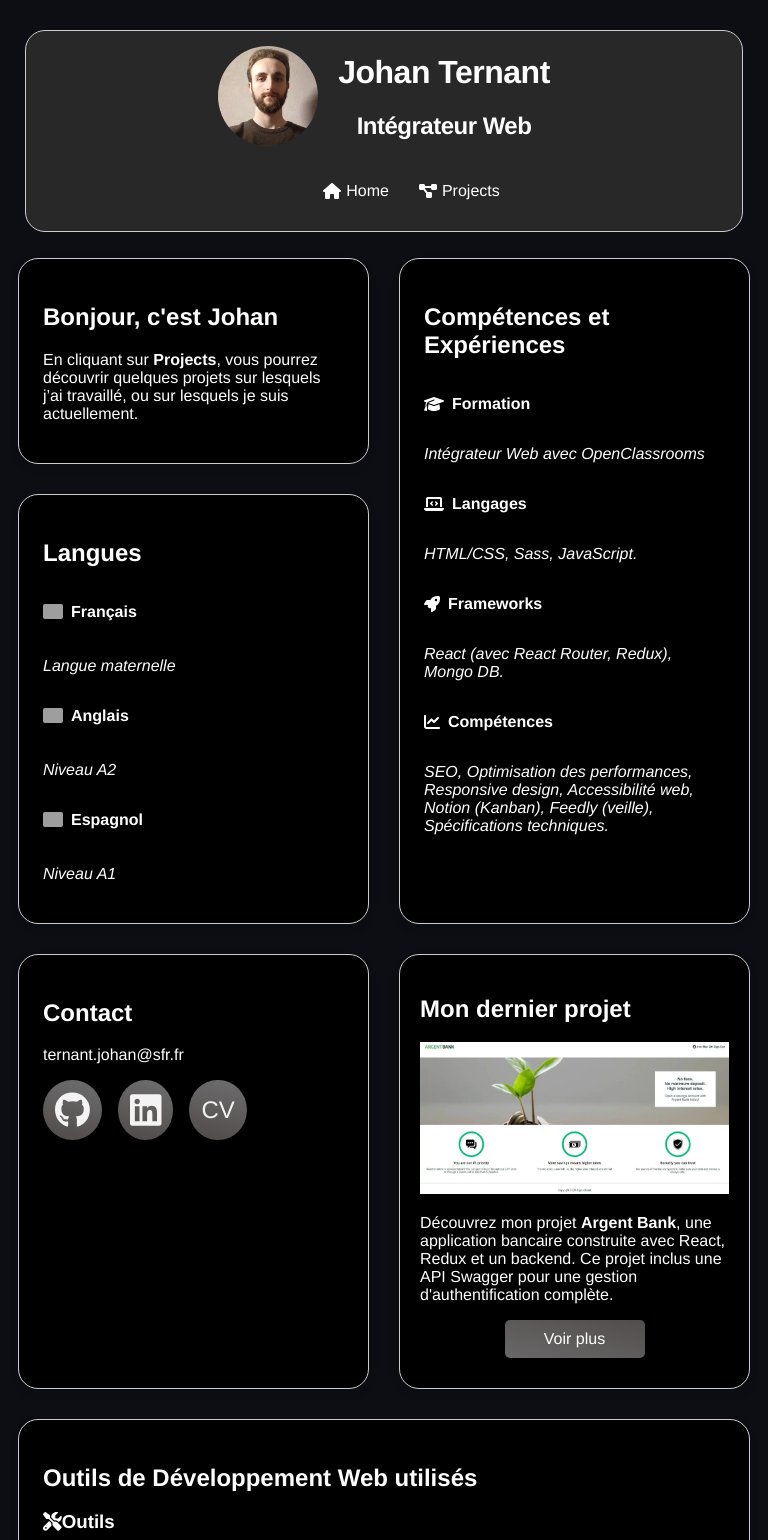
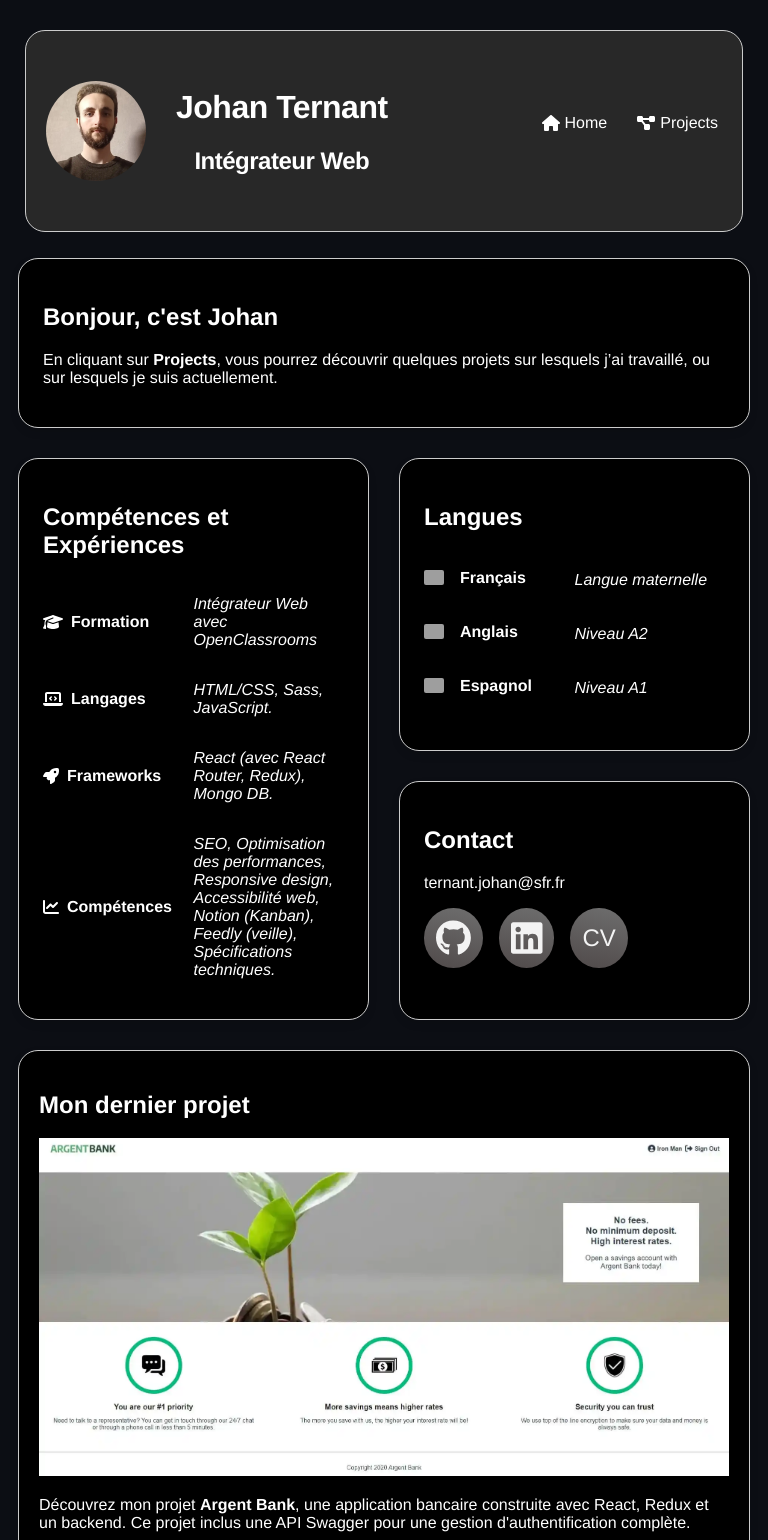
Before and after one commit to Johan-Tnt/Mon-Portfolio-Johan-Ternant, a React (Vite) app in the folder portfolio-johan-ternant/: page / in a window 768 px wide. Shown: the top 1540 px of the page. Built offline with nearby package versions, Linux system fonts and the light colour scheme; grey boxes are pictures that could not be loaded.

Commit message:
Media Queries Mobile First bug fixes + Bento Design for projects.

```diff
--- a/portfolio-johan-ternant/src/sass/footer.scss
+++ b/portfolio-johan-ternant/src/sass/footer.scss
@@ -1,12 +1,10 @@
 //Code éditer par Johan
 .footer {
   display: flex;
-  //margin-top: 50px;
   justify-content: center;
   background-color: #282828;
   border: 1px solid #ccc;
   border-radius: 20px;
-  //margin: 40px;
   margin-bottom: 30px;
   margin-left: 25px;
   margin-right: 25px;
--- a/portfolio-johan-ternant/src/sass/header.scss
+++ b/portfolio-johan-ternant/src/sass/header.scss
@@ -3,13 +3,13 @@
   display: flex;
   align-items: center;
   background-color: #282828;
-  height: 200px;
   border: 1px solid #ccc;
   border-radius: 20px;
-  //margin: 40px;
   margin-top: 30px;
   margin-left: 25px;
   margin-right: 25px;
+  height: 420px;
+  justify-content: center;
 }
 .header nav a {
   display: flex;
@@ -24,14 +24,21 @@
   width: 100px;
   border-radius: 100px;
   margin: 20px;
+  position: relative;
+  left: 55px;
+  margin: 0;
 }
 .navigation {
   position: absolute;
-  right: 50px;
+  margin-top: 150px;
+  right: initial;
 }
 .ul_navigation {
   display: flex;
   gap: 15px;
+  flex-direction: column;
+  margin-top: 120px;
+  margin-right: 60px;
 }
 .li_navigation {
   text-decoration: none;
@@ -47,61 +54,46 @@
 .information_profile {
   cursor: pointer;
   letter-spacing: -0.5px;
-  margin-left: 10px;
+  margin-right: 20px;
+  text-align: center;
 }
 .profile_dev {
-  display: flex;
-  align-items: center;
+  display: initial;
+  padding-left: 20px;
+  margin-bottom: 70px;
 }
 .icon_header {
   left: 15px;
   position: relative;
 }
 
-//Media Querries
-@media (max-width: 425px) {
+//Media Queries "Mobile first"
+@media (min-width: 768px) {
   .header {
-    height: 420px;
-    justify-content: center;
+    height: 200px;
+    justify-content: initial;
   }
   .navigation {
-    margin-top: 150px;
-    right: initial;
-  }
-  .ul_navigation {
-    flex-direction: column;
-    margin-top: 120px;
-    margin-right: 60px;
-  }
-  .profile_dev {
-    //margin-bottom: 130px;
-    display: initial;
-    padding-left: 20px;
-  }
-  .img_johan {
-    left: 55px;
-    position: relative;
-    margin: 0;
-  }
-}
-
-@media (max-width: 768px) {
-  .header {
-    justify-content: center;
-  }
-  .navigation {
-    margin-top: 120px;
-    right: initial;
+    margin-top: 0;
+    right: 50px;
   }
   .ul_navigation {
     flex-direction: initial;
+    margin-top: 0;
+    margin-right: 0;
   }
   .profile_dev {
-    margin-bottom: 70px;
+    display: flex;
+    align-items: center;
+    padding-left: 0;
+    margin-bottom: 0;
+  }
+  .img_johan {
+    position: initial;
+    left: 0;
+    margin: 20px;
   }
   .information_profile {
-    margin-left: initial;
-    margin-right: 20px;
-    text-align: center;
+    margin-left: 10px;
   }
 }
--- a/portfolio-johan-ternant/src/sass/home.scss
+++ b/portfolio-johan-ternant/src/sass/home.scss
@@ -1,53 +1,19 @@
 //Code éditer par Johan
 //Code principal du menu "home"
-
 .home {
-  //padding: 2rem 1rem;
   padding: 1rem 0.5rem;
 
   //Content la mise en page des boites Bento avec "display grid"
   .bento-grid {
     display: grid;
-    //grid-template-columns: 1fr;
-    //gap: 1.5rem;
-    //margin-top: 50px;
-    grid-template-columns: repeat(auto-fill, minmax(300px, 1fr));
-    grid-template-rows: repeat(3, auto);
-    gap: 30px;
-    padding: 20px;
+    grid-template-columns: 1fr;
+    gap: 20px;
+    padding: 10px;
   }
-
   .bento-box {
     border: 1px solid #ccc;
-  }
-  /*.box-presentation {
-    grid-column: span 2; //Exemple pour que cette boîte occupe deux colonnes
-  }*/
-
-  /*.box-skills {
-    //grid-column: span 2; //Exemple pour que cette boîte occupe deux colonnes
-    grid-row: span 2; //Et occupe deux lignes
-  }*/
-
-  .box-languages {
-    grid-column: span 1;
-    grid-row: span 1;
-  }
-
-  .box-social {
-    grid-column: span 1;
-    grid-row: span 1;
-  }
-
-  .box-last-projects {
-    grid-column: span 2;
-    grid-row: span 2; //Cette boîte prend plus de place
-  }
-
-  .box-web-tools {
-    //grid-column: span 2;
-    //grid-row: span 1;
-    height: auto;
+    border-radius: 20px;
+    box-shadow: 0 4px 8px rgba(0, 0, 0, 0.1);
   }
 
   //Contient le tableau de la Box Compétences et Expériences
@@ -55,14 +21,12 @@
     display: grid;
     grid-template-columns: 1fr 1fr;
   }
-
   .skills-item h3 {
     display: flex;
     align-items: center;
     gap: 0.5rem;
-    font-size: 1.1rem;
+    font-size: 1rem;
   }
-
   .skills-item p {
     font-style: italic;
   }
@@ -75,18 +39,16 @@
     border-radius: 2px;
     height: auto;
   }
-
   .languages-item {
     display: grid;
     grid-template-columns: 1fr 1fr;
   }
-
   .languages-item h3 {
     display: flex;
     align-items: center;
-    font-size: 1.1rem;
+    gap: 0.5rem;
+    font-size: 1rem;
   }
-
   .languages-item p {
     margin-top: 20px;
     font-style: italic;
@@ -151,11 +113,6 @@
 //Box Contact
 .contact_button {
   display: flex;
-  /*background: var(
-    --Button-Gradient,
-    linear-gradient(193deg, #504a4a -11.44%, #6e6e6e 123.93%)
-  );*/
-  //box-shadow: 0px 4px 10px 0px rgba(0, 0, 0, 0.25);
   background: linear-gradient(193deg, #6e6e6e, #504a4a);
   box-shadow: 0px 4px 12px rgba(0, 0, 0, 0.3);
   border-radius: 50%;
@@ -175,12 +132,32 @@
   }
 }
 
-//Media queries
-@media (max-width: 320px) {
-  .home {
-    .skills-grid {
-      display: block;
+//Media Queries "Mobile first"
+//Contient la mise en page visuel du Bento Design
+@media (min-width: 768px) {
+  .home .bento-grid {
+    grid-template-columns: repeat(2, 1fr);
+    gap: 30px;
   }
+  .box-presentation {
+    grid-column: span 2;
+  }
+  .box-skills {
+    grid-row: span 3;
+  }
+  .box-last-projects {
+    grid-column: span 2;
+  }
+  .box-social {
+    grid-column: span 1;
+    grid-row: span 2;
+  }
+  .box-web-tools {
+    grid-column: span 2;
+  }
+  .box-languages {
+    grid-column: span 1;
+    grid-row: span 1;
   }
 }
 
@@ -188,83 +165,39 @@
   .home .bento-grid {
     grid-template-columns: repeat(3, 1fr);
   }
+  .box-presentation {
+    grid-column: span 3;
+    grid-row: span 3;
   }
-
-@media (max-width: 768px) {
-  .home {
-    .bento-grid {
-      grid-template-columns: 1fr; //Pour les petits écrans, on passe en une seule colonne
-      gap: 20px;
-      padding: 10px; //Réduction du padding pour les écrans plus petits
+  .box-skills {
+    grid-row: span 2;
+    grid-column: span 2;
   }
-
-    .box-presentation {
-      grid-column: span 1; //Cette boîte occupe toute la largeur
+  .box-last-projects {
+    grid-column: span 3;
   }
-
-    .box-skills {
-      grid-column: span 1;
-    }
-
-    .box-last-projects {
-      grid-column: span 1; //Cette boîte occupe une seule colonne
+  .home .box-social {
     grid-row: span 1;
   }
-
-    .skills-item,
-    .languages-item {
-      grid-template-columns: 1fr; //Les tableaux deviennent une seule colonne
-    }
-
-    .skills-item h3,
-    .languages-item h3 {
-      font-size: 1rem; //Réduction de la taille des titres pour les petits écrans
-    }
-
-    .button-link {
-      width: 90%; //Le bouton devient plus large sur les petits écrans
-      padding: 10px;
-    }
+  .box-web-tools {
+    grid-column: span 3;
   }
 }
 
-@media (min-width: 768px) and (max-width: 1024px) {
-  .home .bento-grid {
-    grid-template-columns: repeat(
-      2,
-      1fr
-    ); //Disposition à 2 colonnes pour les tablettes
-    //gap: 20px
-    gap: 30px;
+@media (min-width: 1440px) {
+  .box-presentation {
+    grid-column: span 1;
+    grid-row: span 1;
   }
-
-  .box-presentation {
-    grid-column: span 2; //Cette boîte occupe deux colonnes
+  .box-skills {
+    grid-row: span 1;
+    grid-column: span 1;
   }
-
-  .box-skills {
-    grid-row: span 2; //Et occupe deux lignes
-  }
-
   .box-last-projects {
-    grid-column: span 2; //Elle reste grande sur tablette
-  }
-
-  .box-web-tools {
+    grid-row: span 2;
     grid-column: span 2;
   }
-
-  .skills-item,
-  .languages-item {
-    grid-template-columns: 1fr 1fr; //Le tableau devient 2 colonnes sur tablette
-  }
-
-  .skills-item h3,
-  .languages-item h3 {
-    font-size: 1.2rem; //Légère augmentation de la taille des titres
-  }
-
-  .button-link {
-    width: auto; //Le bouton reprend sa largeur naturelle
+  .box-web-tools {
+    grid-column: span 1;
   }
 }
--- a/portfolio-johan-ternant/src/sass/projects.scss
+++ b/portfolio-johan-ternant/src/sass/projects.scss
@@ -1,11 +1,23 @@
 //Code éditer par Johan
-.section_projects {
+/*.section_projects {
   gap: 25px;
   display: flex;
   flex-wrap: wrap;
   justify-content: center;
   margin-bottom: 30px;
+}*/
+.section_projects {
+  display: grid;
+  grid-template-columns: 1fr; // Mobile : une seule colonne
+  gap: 25px;
+  margin-bottom: 20px;
+  padding: 20px;
+
+  @media (min-width: 768px) {
+    grid-template-columns: repeat(2, 1fr); //Tablette et desktop : deux colonnes
+  }
 }
+
 .projects_title {
   display: flex;
   justify-content: center;
@@ -24,7 +36,7 @@
   cursor: pointer;
   color: white;
 }
-.list_projects {
+/*.list_projects {
   background-color: #181818;
   border-radius: 20px;
   max-width: 1440px;
@@ -32,6 +44,15 @@
   box-shadow: 0px 4px 15px 0px rgba(0, 0, 0, 0.1);
   border: solid 3px #181818;
   position: relative; // Ajout ici
+}*/
+.list_projects {
+  background-color: black;
+  border-radius: 20px;
+  box-shadow: 0px 4px 15px rgba(0, 0, 0, 0.1);
+  border: solid 1px #ccc;
+  padding: 5px;
+  //display: flex;
+  //flex-direction: column;
 }
 .img_projects {
   width: 100%;
@@ -95,13 +116,3 @@
   //color: white;
   //display: inline-block;
 }
-
-//Media queries
-/*@media (min-width: 768px) {
-  .button_link_projects {
-    right: 15px;
-    bottom: 50px;
-    left: auto;
-    top: auto;
-  }
-}*/
--- a/portfolio-johan-ternant/src/sass/slider.scss
+++ b/portfolio-johan-ternant/src/sass/slider.scss
@@ -25,7 +25,7 @@
   font-size: 18px;
   padding: 0.5rem;
   cursor: pointer;
-  z-index: 10; // Moins élevé que celui du projects
+  z-index: 10; //Moins élevé que celui du projects
   border-radius: 3px;
   transition: box-shadow 0.2s ease-in-out;
 
```
Also changed, not shown: portfolio-johan-ternant/src/components/pages/projects.jsx (+3 -4 lines). Lines whose indentation alone changed are shown as unchanged.
